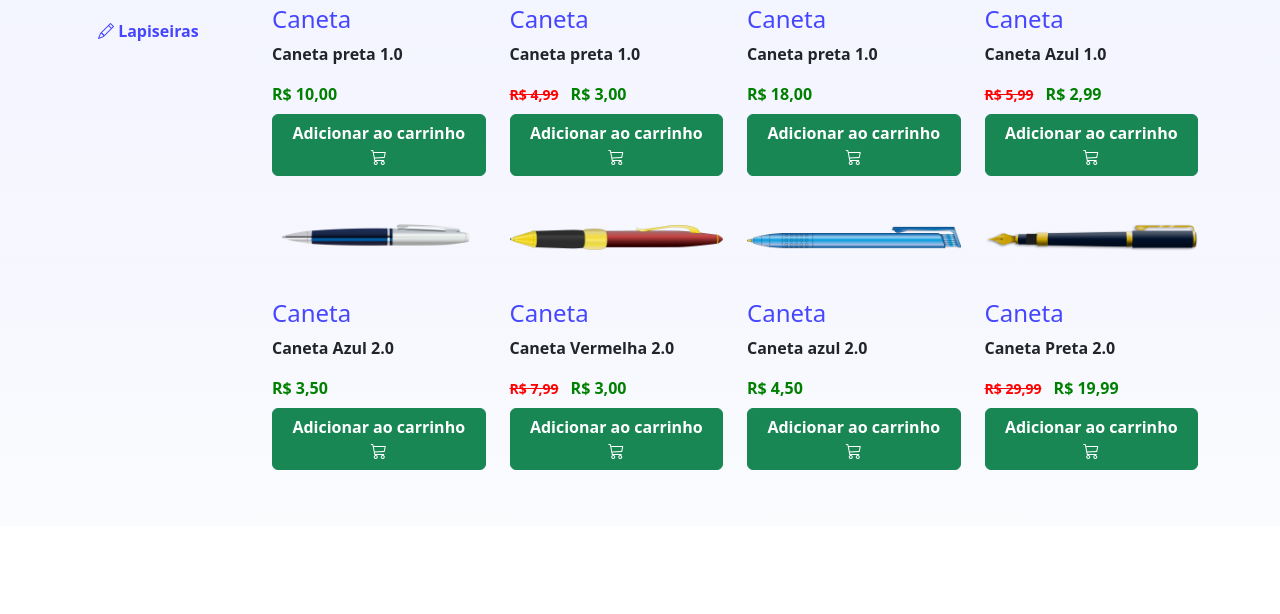
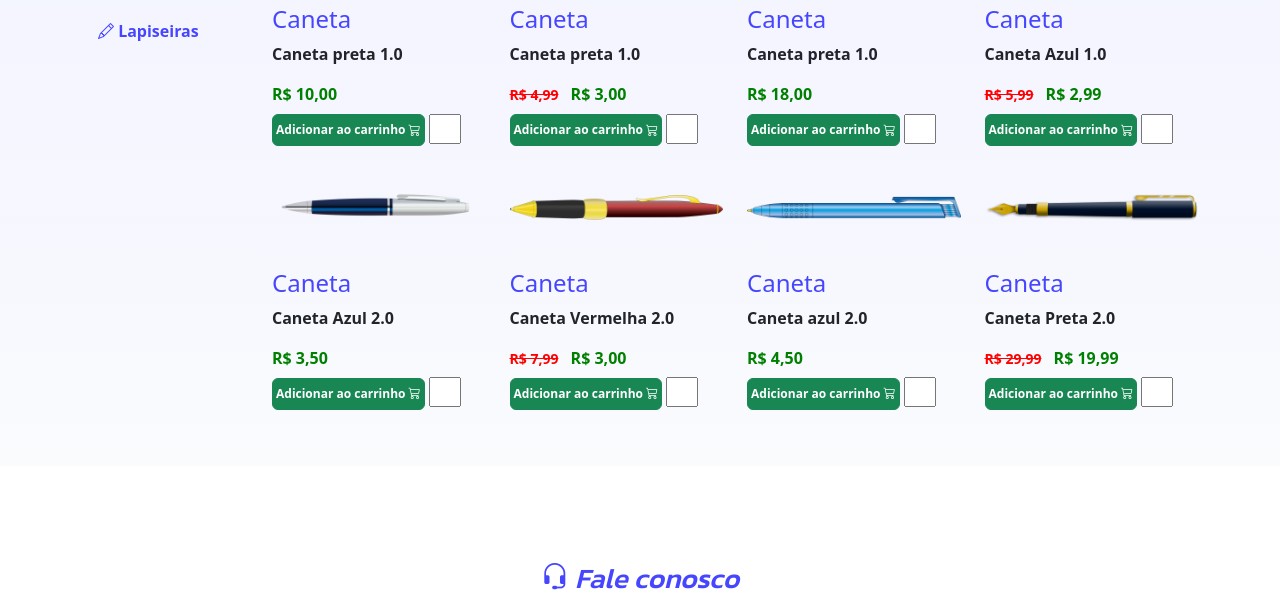
Before and after one commit to gabrielquiri/page_14, a plain HTML site: page index.html in a window 1280 px wide. Shown: the part 1869-2483 px from the top of the page. Drawn offline with nearby package versions, Linux system fonts and the light colour scheme.

Commit message:
commit-inicial

```diff
--- a/index.html
+++ b/index.html
@@ -193,6 +193,7 @@
                                                 Adicionar ao carrinho
                                                 <i class="bi bi-cart3"></i>
                                             </button>
+                                            <input type="number" min="0" max="99" class="contador">
                                             <div class="modal" id="exemplo-modal">
                                                 <div class="modal-dialog">
                                                     <div class="modal-content">
@@ -216,12 +217,15 @@
                                         <p class="fw-bold">
                                             Caneta preta 1.0
                                         </p>
-                                        <del class="me-2 vermelho fw-bold">R$ 4,99</del>
-                                        <strong class="verde">R$ 3,00</strong>
+                                        <strong class="verde">
+                                            <del class="me-2 vermelho fw-bold">R$ 4,99</del>
+                                            R$ 3,00
+                                        </strong>
                                         <button type="button" class="btn btn-success fw-bold mt-2 mb-2" data-bs-toggle="modal" data-bs-target="#exemplo-modal">
                                             Adicionar ao carrinho
                                             <i class="bi bi-cart3"></i>
                                         </button>
+                                        <input type="number" min="0" max="99" class="contador">
                                     </div>
                                     <div class="col-md-3">
                                         <img src="img/caneta11.png" class="w-100" alt="">
@@ -234,6 +238,7 @@
                                                 Adicionar ao carrinho
                                                 <i class="bi bi-cart3"></i>
                                             </button>
+                                            <input type="number" min="0" max="99" class="contador">
                                     </div>
                                     <div class="col-md-3">
                                         <img src="img/caneta12.png" class="w-100" alt="">
@@ -241,12 +246,15 @@
                                         <p class="fw-bold">
                                             Caneta Azul 1.0
                                         </p>
-                                        <del class="me-2 vermelho fw-bold">R$ 5,99</del>
-                                        <strong class="verde">R$ 2,99</strong>
+                                        <strong class="verde">
+                                            <del class="me-2 vermelho fw-bold">R$ 5,99</del>
+                                            R$ 2,99
+                                        </strong>
                                         <button type="button" class="btn btn-success fw-bold mt-2 mb-2" data-bs-toggle="modal" data-bs-target="#exemplo-modal">
                                             Adicionar ao carrinho
                                             <i class="bi bi-cart3"></i>
                                         </button>
+                                        <input type="number" min="0" max="99" class="contador">
                                     </div>
                                     <div class="col-md-3">
                                         <img src="img/caneta13.png" class="w-100" alt="">
@@ -259,6 +267,7 @@
                                             Adicionar ao carrinho
                                             <i class="bi bi-cart3"></i>
                                         </button>
+                                        <input type="number" min="0" max="99" class="contador">
                                     </div>
                                     <div class="col-md-3">
                                         <img src="img/caneta14.png" class="w-100" alt="">
@@ -266,12 +275,15 @@
                                         <p class="fw-bold">
                                             Caneta Vermelha 2.0
                                         </p>
-                                        <del class="me-2 vermelho fw-bold">R$ 7,99</del>
-                                        <strong class="verde">R$ 3,00</strong>
+                                        <strong class="verde">
+                                            <del class="me-2 vermelho fw-bold">R$ 7,99</del>
+                                            R$ 3,00
+                                        </strong>
                                         <button type="button" class="btn btn-success fw-bold mt-2 mb-2" data-bs-toggle="modal" data-bs-target="#exemplo-modal">
                                             Adicionar ao carrinho
                                             <i class="bi bi-cart3"></i>
                                         </button>
+                                        <input type="number" min="0" max="99" class="contador">
                                     </div>
                                     <div class="col-md-3">
                                         <img src="img/caneta15.png" class="w-100" alt="">
@@ -284,6 +296,7 @@
                                             Adicionar ao carrinho
                                             <i class="bi bi-cart3"></i>
                                         </button>
+                                        <input type="number" min="0" max="99" class="contador">
                                     </div>
                                     <div class="col-md-3">
                                         <img src="img/caneta9.png" class="w-100" alt="">
@@ -291,12 +304,15 @@
                                         <p class="fw-bold">
                                             Caneta Preta 2.0
                                         </p>
-                                        <del class="me-2 vermelho fw-bold">R$ 29,99</del>
-                                        <strong class="verde">R$ 19,99</strong>
+                                        <strong class="verde">
+                                            <del class="me-2 vermelho fw-bold">R$ 29,99</del>
+                                            R$ 19,99
+                                        </strong>
                                         <button type="button" class="btn btn-success fw-bold mt-2 mb-2" data-bs-toggle="modal" data-bs-target="#exemplo-modal">
                                             Adicionar ao carrinho
                                             <i class="bi bi-cart3"></i>
                                         </button>
+                                        <input type="number" min="0" max="99" class="contador">
                                     </div>
                                 </div>
                             </div>
@@ -313,6 +329,7 @@
                                                 Adicionar ao carrinho
                                                 <i class="bi bi-cart3"></i>
                                             </button>
+                                            <input type="number" min="0" max="99" class="contador">
                                             <div class="modal" id="exemplo-modal1">
                                                 <div class="modal-dialog">
                                                     <div class="modal-content">
@@ -341,6 +358,7 @@
                                                 Adicionar ao carrinho
                                                 <i class="bi bi-cart3"></i>
                                             </button>
+                                            <input type="number" min="0" max="99" class="contador">
                                     </div>
                                     <div class="col-md-3">
                                         <img src="img/caderno3.png" class="w-100" alt="">
@@ -353,6 +371,7 @@
                                                 Adicionar ao carrinho
                                                 <i class="bi bi-cart3"></i>
                                             </button>
+                                            <input type="number" min="0" max="99" class="contador">
                                     </div>
                                     <div class="col-md-3">
                                         <img src="img/caderno6.png" class="w-100" alt="">
@@ -365,6 +384,7 @@
                                             Adicionar ao carrinho
                                             <i class="bi bi-cart3"></i>
                                         </button>
+                                        <input type="number" min="0" max="99" class="contador">
                                     </div>
                                     <div class="col-md-3">
                                         <img src="img/caderno5.png" class="w-100" alt="">
@@ -377,6 +397,7 @@
                                                 Adicionar ao carrinho
                                                 <i class="bi bi-cart3"></i>
                                             </button>
+                                            <input type="number" min="0" max="99" class="contador">
                                     </div>
                                     <div class="col-md-3">
                                         <img src="img/caderno6.png" class="w-100" alt="">
@@ -389,6 +410,7 @@
                                                 Adicionar ao carrinho
                                                 <i class="bi bi-cart3"></i>
                                             </button>
+                                            <input type="number" min="0" max="99" class="contador">
                                     </div>
                                     <div class="col-md-3">
                                         <img src="img/caderno7.png" class="w-100" alt="">
@@ -401,6 +423,7 @@
                                                 Adicionar ao carrinho
                                                 <i class="bi bi-cart3"></i>
                                             </button>
+                                            <input type="number" min="0" max="99" class="contador">
                                     </div>
                                     <div class="col-md-3">
                                         <img src="img/caderno8.png" class="w-100" alt="">
@@ -413,6 +436,7 @@
                                                 Adicionar ao carrinho
                                                 <i class="bi bi-cart3"></i>
                                             </button>
+                                            <input type="number" min="0" max="99" class="contador">
                                     </div>
                                 </div>
                             </div>
@@ -429,6 +453,7 @@
                                             Adicionar ao carrinho
                                             <i class="bi bi-cart3"></i>
                                         </button>
+                                        <input type="number" min="0" max="99" class="contador">
                                         <div class="modal" id="exemplo-modal2">
                                             <div class="modal-dialog">
                                                 <div class="modal-content">
@@ -457,6 +482,7 @@
                                             Adicionar ao carrinho
                                             <i class="bi bi-cart3"></i>
                                         </button>
+                                        <input type="number" min="0" max="99" class="contador">
                                     </div>
                                 </div>
                             </div>
@@ -473,6 +499,7 @@
                                             Adicionar ao carrinho
                                             <i class="bi bi-cart3"></i>
                                         </button>
+                                        <input type="number" min="0" max="99" class="contador">
                                         <div class="modal" id="exemplo-modal3">
                                             <div class="modal-dialog">
                                                 <div class="modal-content">
@@ -501,6 +528,7 @@
                                             Adicionar ao carrinho
                                             <i class="bi bi-cart3"></i>
                                         </button>
+                                        <input type="number" min="0" max="99" class="contador">
                                     </div>
                                     <div class="col-md-3">
                                         <img src="img/lapiseira12.png" class="w-100" alt="">
@@ -513,6 +541,7 @@
                                             Adicionar ao carrinho
                                             <i class="bi bi-cart3"></i>
                                         </button>
+                                        <input type="number" min="0" max="99" class="contador">
                                     </div>
                                 </div>
                             </div>
--- a/main.css
+++ b/main.css
@@ -53,6 +53,11 @@ textarea{
     text-decoration: none;
     list-style: none;
     display: inline;
+}
+
+.contador{
+    width: 15%;
+    margin: 0;
 }
 
 .social-links a {
@@ -112,6 +117,15 @@ del{
     margin-bottom: 1.5rem!important;
 }
 
+.btn {
+    padding: 6px 3px;
+    font-size: 0.751rem;
+}
+
+strong {
+    display: block;
+}
+
 @media (max-width: 767px) {
     .modal {
         --bs-modal-margin: 1rem;
@@ -144,6 +158,12 @@ del{
     h2.section-title{
         margin-top: 20px;
         font-size: 20px;
+    }
+
+    .contador{
+        width: 9%;
+        margin: 0;
+        margin-left: 15px;
     }
 
     del{
@@ -278,4 +298,13 @@ del{
     .col-md-2{
         width: 20.938%;
     }
+
+    .btn {
+        padding: 5px 5px;
+        font-size: 0.67rem;
+    }
+
+    strong{
+        display: block;
+    }
 }
```
